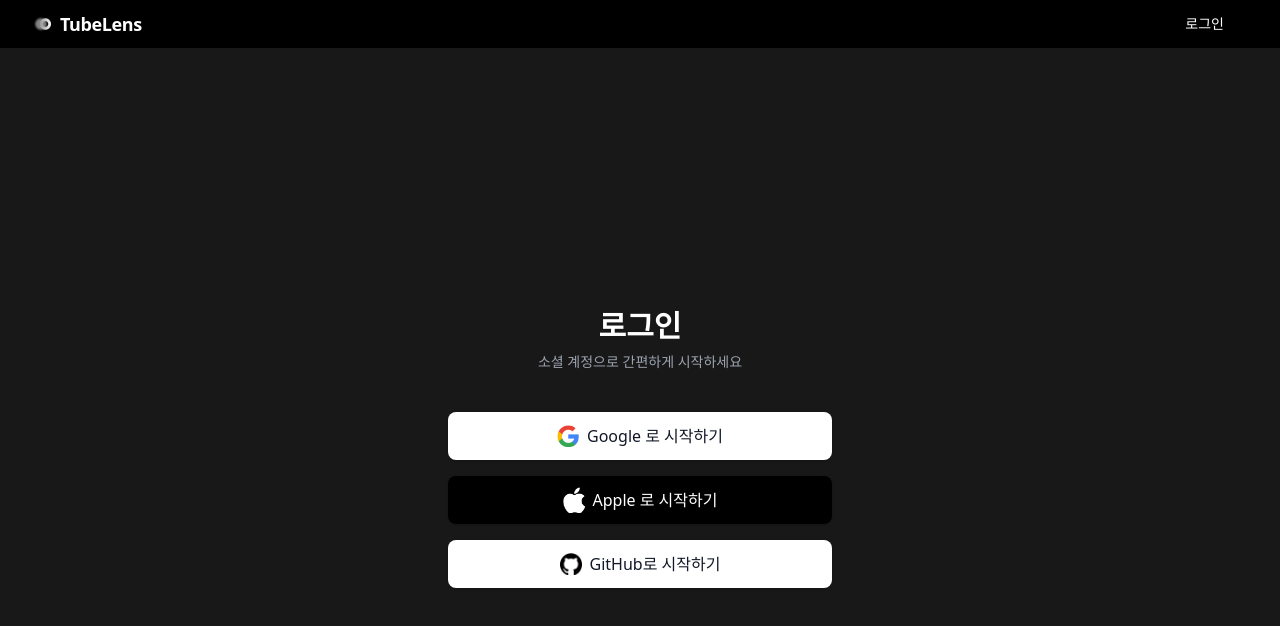
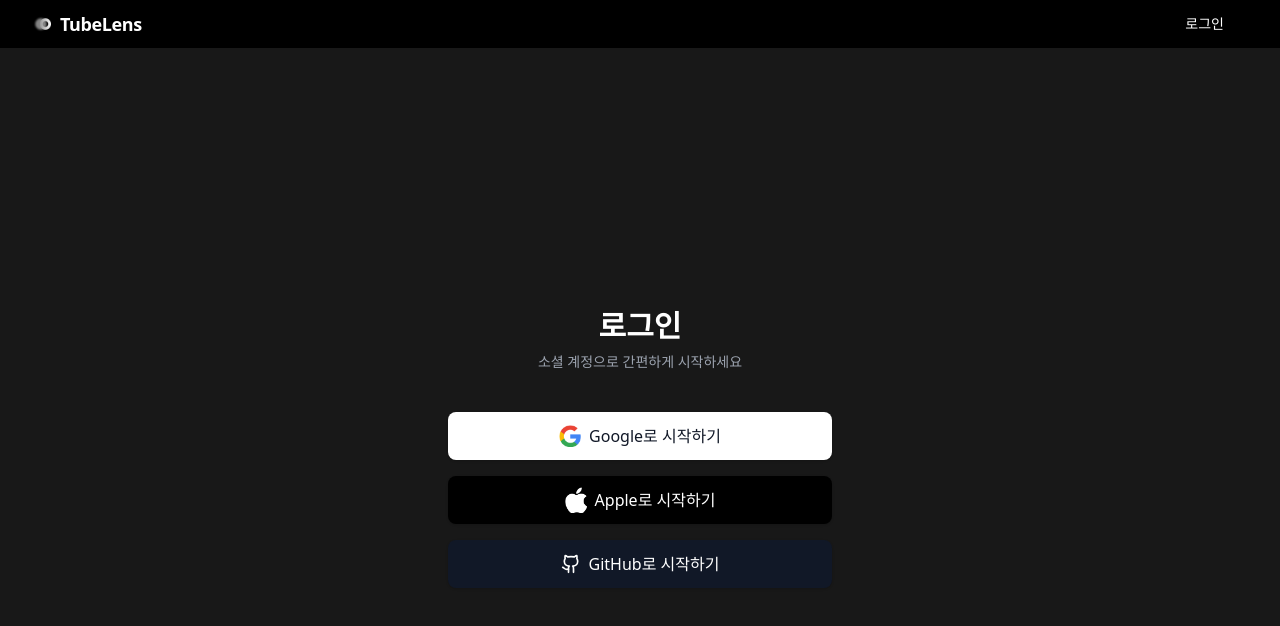
Before and after one commit to yk7244/Algorithmic_profile2, a Next.js app: page /login in a window 1280 px wide. Shown: the top 626 px of the page. Built offline with nearby package versions, Linux system fonts and the light colour scheme; no server answers.

Commit message:
production

```diff
--- a/app/login/page.tsx
+++ b/app/login/page.tsx
@@ -43,7 +43,7 @@
             className="flex items-center justify-center w-full h-12 rounded-lg bg-white text-gray-900 font-medium text-base shadow transition hover:bg-gray-100 disabled:opacity-60"
           >
             <Image src="/images/google.png" alt="Google" width={22} height={22} className="mr-2" />
-            Google 로 시작하기
+            {isProviderLoading('google') ? '로그인 중...' : 'Google로 시작하기'}
           </button>
           <button
             onClick={() => handleProviderLogin('apple')}
@@ -51,15 +51,15 @@
             className="flex items-center justify-center w-full h-12 rounded-lg bg-black text-white font-medium text-base shadow transition hover:bg-gray-900 disabled:opacity-60"
           >
             <Image src="/images/apple.png" alt="Apple" width={22} height={22} className="mr-2" />
-            Apple 로 시작하기
+            {isProviderLoading('apple') ? '로그인 중...' : 'Apple로 시작하기'}
           </button>
           <button
             onClick={() => handleProviderLogin('github')}
             disabled={isLoading}
-            className="flex items-center justify-center w-full h-12 rounded-lg bg-white text-gray-900 font-medium text-base shadow transition hover:bg-gray-100 disabled:opacity-60"
+            className="flex items-center justify-center w-full h-12 rounded-lg bg-gray-900 text-white font-medium text-base shadow transition hover:bg-gray-800 disabled:opacity-60"
           >
-            <Image src="/images/github.png" alt="GitHub" width={22} height={22} className="mr-2" />
-            GitHub로 시작하기
+            <Github className="w-5 h-5 mr-2" />
+            {isProviderLoading('github') ? '로그인 중...' : 'GitHub로 시작하기'}
           </button>
         </div>
       </div>
--- a/app/upload/page_user/page.tsx
+++ b/app/upload/page_user/page.tsx
@@ -101,11 +101,11 @@
     from: Date | undefined;
     to: Date | undefined;
 }>({
-    from: new Date('Tue Apr 14 2023 14:00:00 GMT+0900'),
-    to: new Date('Tue Apr 16 2023 14:00:00 GMT+0900'),
+    //from: new Date('Tue Apr 14 2023 14:00:00 GMT+0900'),
+    //to: new Date('Tue Apr 16 2023 14:00:00 GMT+0900'),
     ////✅나중에 이걸로 바꾸기
-    //from: new Date(new Date().setDate(new Date().getDate() - 7)),
-    //to: new Date()
+    from: new Date(new Date().setDate(new Date().getDate() - 7)),
+    to: new Date(),
 
 });
 const [isGeneratingProfile, setIsGeneratingProfile] = useState(false);
```
